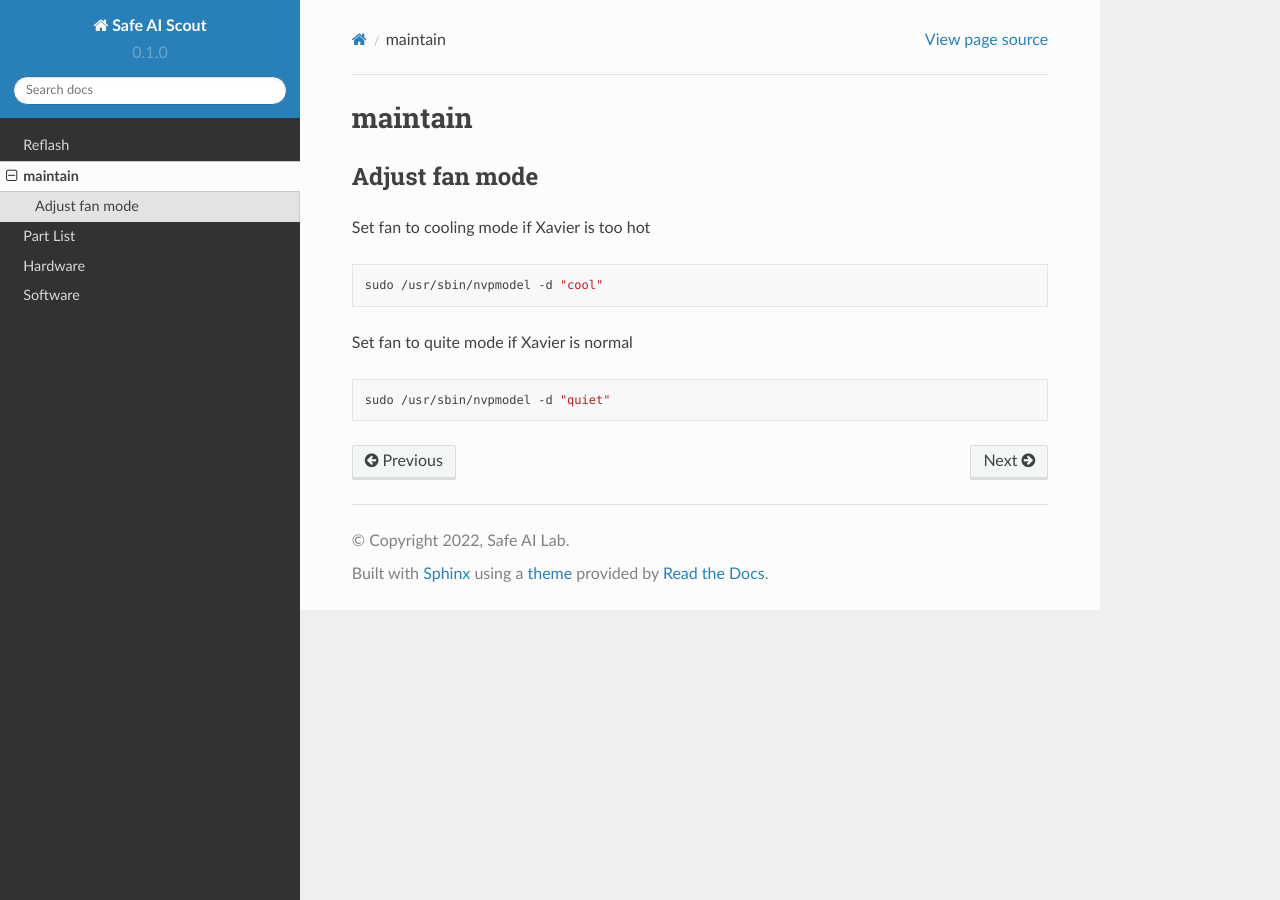
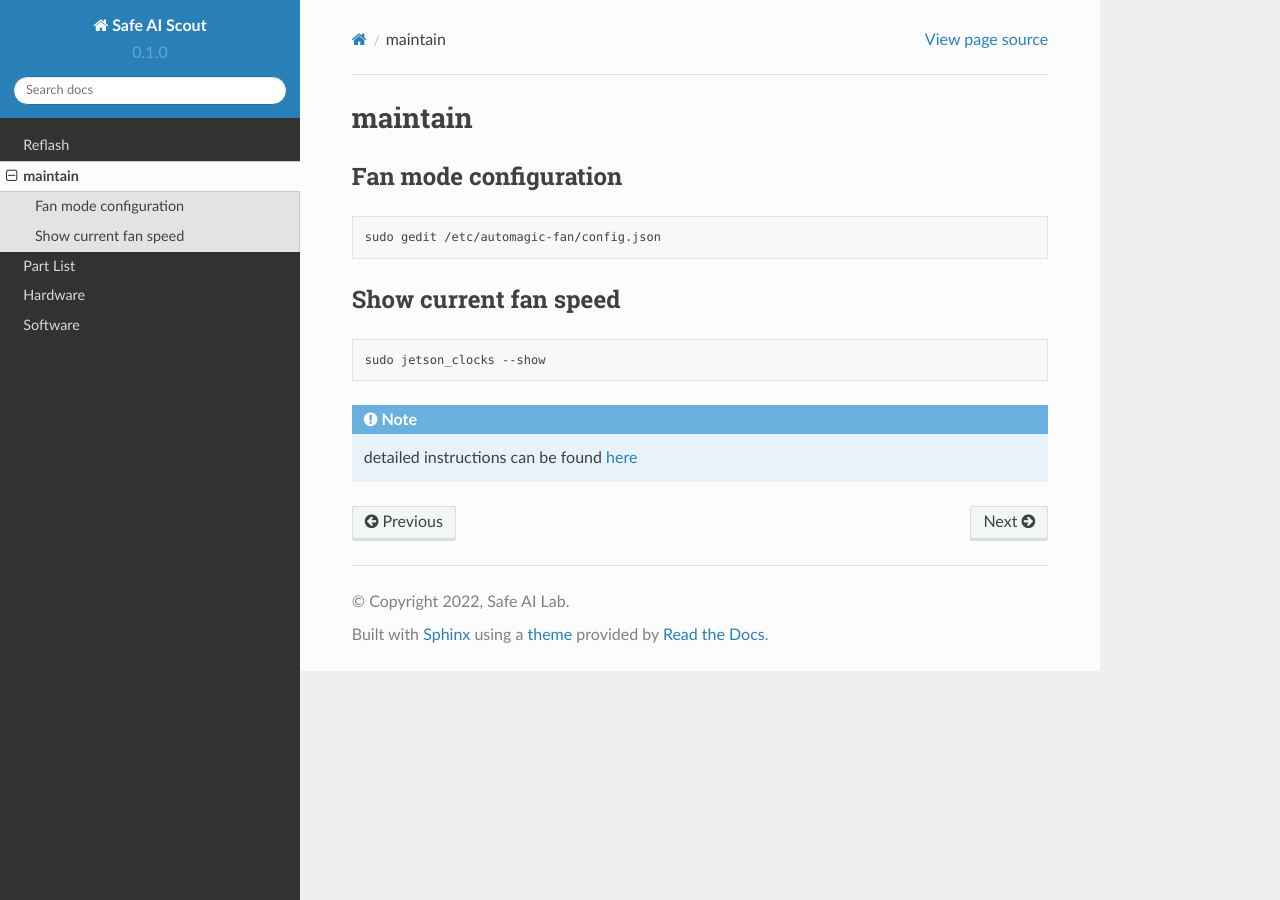
Before and after one commit to safeai-lab/SafeAI-Scout, a Sphinx documentation site: the page built from docs/source/maintain.rst, in a window 1280 px wide. Built offline with Sphinx 7.4.7 and the Read the Docs theme 2.0.0, drawn with Linux system fonts in a browser that asks for light colours; pages that are not in the unit, such as notebooks, are missing from menus.

Commit message:
Update maintain.rst

```diff
--- a/docs/source/maintain.rst
+++ b/docs/source/maintain.rst
@@ -1,17 +1,20 @@
 maintain
 ======
 
-Adjust fan mode
+Fan mode configuration
 ------
-
-Set fan to cooling mode if Xavier is too hot
 
 .. code:: bash
 
-   sudo /usr/sbin/nvpmodel -d "cool"
+   sudo gedit /etc/automagic-fan/config.json
 
-Set fan to quite mode if Xavier is normal
+Show current fan speed
+------
 
 .. code:: bash
 
-   sudo /usr/sbin/nvpmodel -d "quiet"
+   sudo jetson_clocks --show
+
+.. note::
+
+   detailed instructions can be found `here <https://github.com/Pyrestone/jetson-fan-ctl>`_
```
